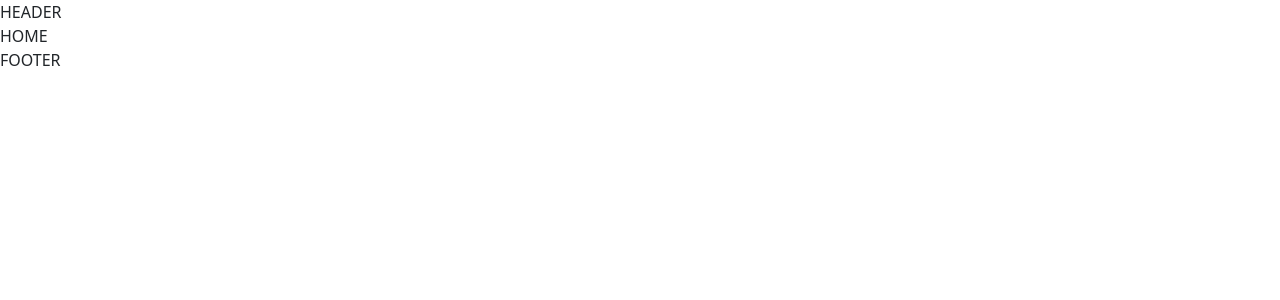
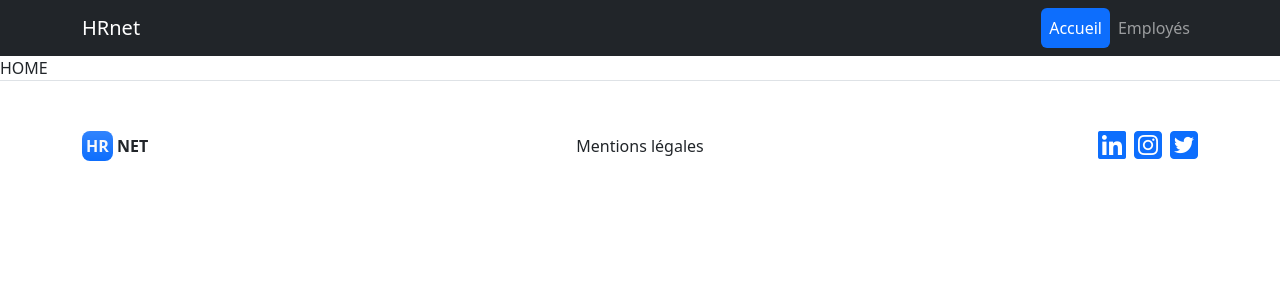
Before and after one commit to polzocr/P-14, a React (Create React App) app: page / in a window 1280 px wide. Shown: the top 300 px of the page. Built offline with nearby package versions, Linux system fonts and the light colour scheme.

Commit message:
header ok

```diff
--- a/src/components/Footer/index.jsx
+++ b/src/components/Footer/index.jsx
@@ -1,5 +1,41 @@
 export default function Footer() {
     return (
-        <div>FOOTER</div>
+        <footer className="border-top ">
+            <div className="container py-5">
+                <div className="row gy-4 align-items-center">
+                    <div className="col-12 col-md-4">
+                        <a className="navbar-brand text-dark text-uppercase fw-bold" href="#">
+                            <span className="bg-primary bg-gradient p-1 rounded-3 text-light">HR</span> net
+                        </a>
+                    </div>
+                    <div className="col-12 col-md-4 text-md-center">
+                        <ul className="list-unstyled mb-0">
+                            <li>
+                                <a href="#" className="text-decoration-none text-dark">Mentions légales</a>
+                            </li>
+                        </ul>
+                    </div>
+                    <div className="col-12 col-md-4 text-md-end">
+                        <ul className="list-inline mb-0">
+                            <li className="list-inline-item">
+                                <a href="#" className="text-decoration-none" title="LinkedIn" >
+                                    <i className="fab fa-linkedin fa-2x"></i>
+                                </a>
+                            </li>
+                            <li className="list-inline-item">
+                                <a href="#" className="text-decoration-none" title="Instagram">
+                                    <i className="fab fa-instagram-square fa-2x"></i>
+                                </a>
+                            </li>
+                            <li className="list-inline-item">
+                                <a href="#" className="text-decoration-none" title="Twitter">
+                                    <i className="fab fa-twitter-square fa-2x"></i>
+                                </a>
+                            </li>
+                        </ul>
+                    </div>
+                </div>
+            </div>
+        </footer>
     )
 }
--- a/src/components/Header/index.jsx
+++ b/src/components/Header/index.jsx
@@ -1,5 +1,25 @@
+import Container from 'react-bootstrap/Container';
+import Navbar from 'react-bootstrap/Navbar';
+import Nav from 'react-bootstrap/Nav';
+import { NavLink } from 'react-router-dom';
+import 'bootstrap/dist/css/bootstrap.min.css';
+
 export default function Header(){
     return (
-        <div>HEADER</div>
+        <header>
+            <Navbar expand="lg" variant="dark" bg="dark">
+                <Container>
+                    <Navbar.Brand >HRnet</Navbar.Brand>
+                    <Nav className="mr-auto" variant="pills" defaultActiveKey="/">
+                        <Nav.Item>
+                            <NavLink to='/' className='nav-link'>Accueil</NavLink>
+                        </Nav.Item>
+                        <Nav.Item>
+                            <NavLink to='/employee' className='nav-link'>Employés</NavLink>
+                        </Nav.Item>
+                    </Nav>
+                </Container>
+            </Navbar>
+        </header>
     )
 }
```
